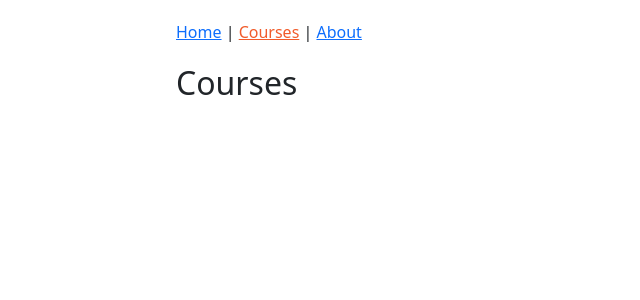
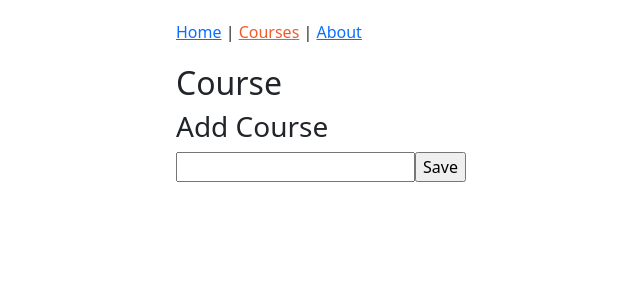
Before and after one commit to xcixor/e_learning, a React app: page /courses in a window 1280 px wide. Shown: the top 300 px of the page, without its empty margins (51-691 px from the left). Built offline with nearby package versions, Linux system fonts and the light colour scheme.

Commit message:
chore(courses): add a simple create form template

```diff
--- a/src/components/courses/CoursesPage.js
+++ b/src/components/courses/CoursesPage.js
@@ -1,8 +1,35 @@
 import React from "react";
 
 class CoursesPage extends React.Component {
+	state = {
+		course: {
+			title: "",
+		},
+	};
+
+	handleChange = (event) => {
+		const course = { ...this.state.course, title: event.target.value };
+		this.setState({ course });
+	};
+
+	handleSubmit = (event) =>{
+		event.preventDefault();
+		alert(this.state.course.title);
+	}
+
 	render() {
-		return <h2>Courses</h2>;
+		return (
+			<form onSubmit={this.handleSubmit}>
+				<h2>Course</h2>
+				<h3>Add Course</h3>
+				<input
+					type="text"
+					onChange={this.handleChange}
+					value={this.state.course.title}
+				/>
+				<input type="submit" value="Save" />
+			</form>
+		);
 	}
 }
 
```
